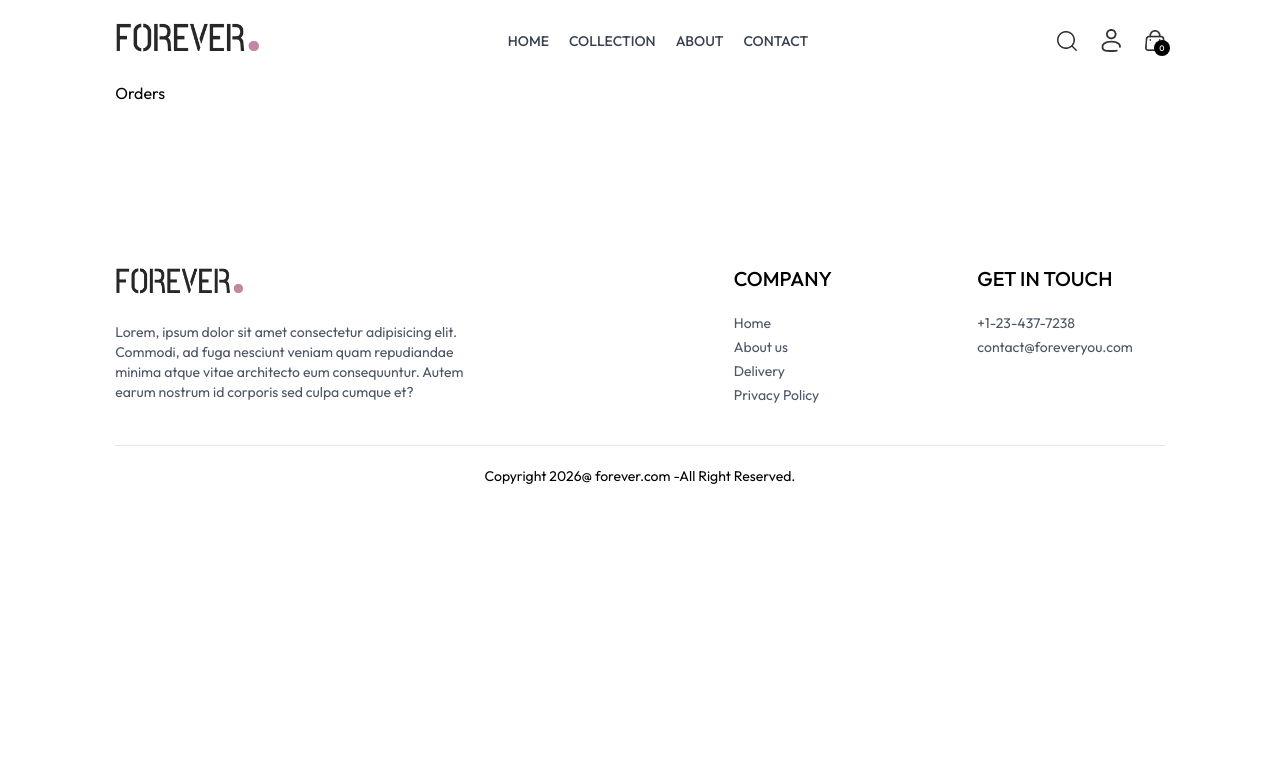
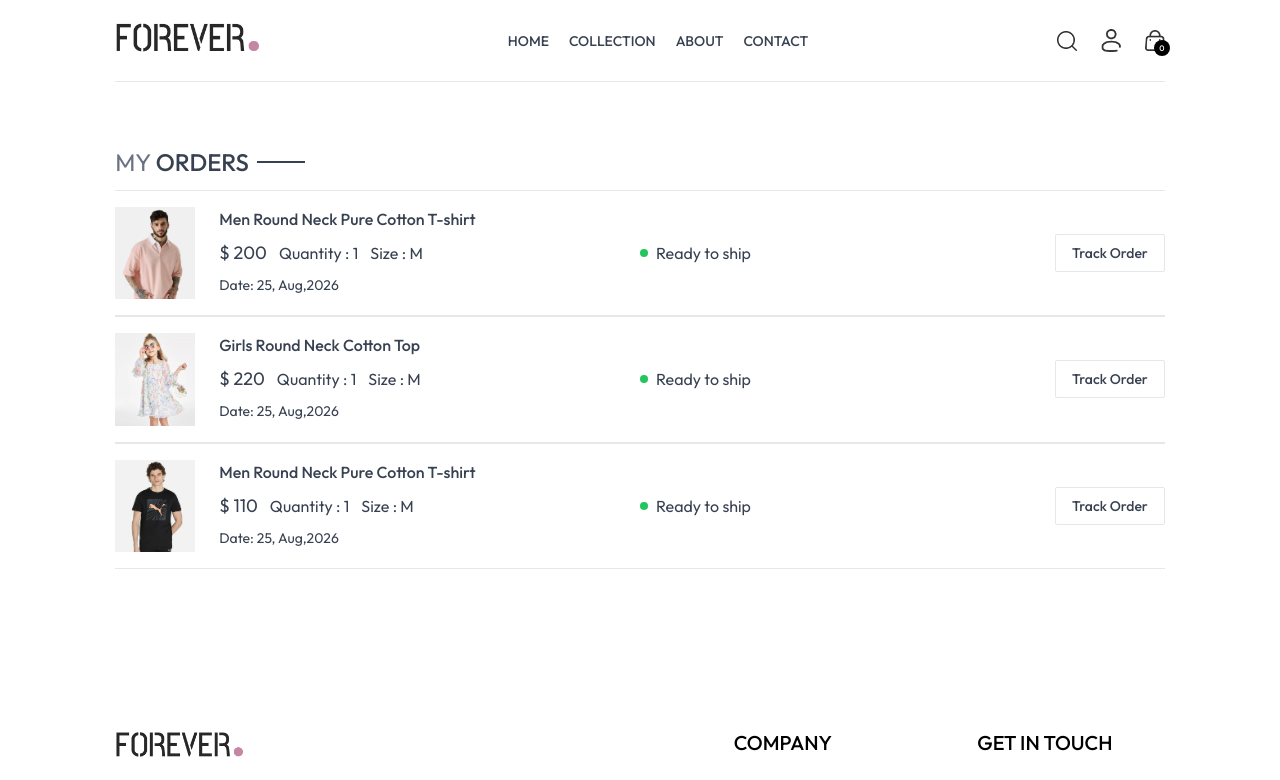
Before and after one commit to Abhinav-Kumar-Bindra21/E-Commerce, a React (Vite) app in the folder frontend/: page /orders in a window 1280 px wide. Shown: the top 780 px of the page. Built offline with nearby package versions, Linux system fonts and the light colour scheme.

Commit message:
Order page ui done

```diff
--- a/frontend/src/pages/Orders.jsx
+++ b/frontend/src/pages/Orders.jsx
@@ -1,7 +1,51 @@
-import React from "react";
+import React, { useContext } from "react";
+import { ShopContext } from "../context/ShopContext";
+import Title from "../components/Title";
 
 const Orders = () => {
-  return <div>Orders</div>;
+  const { currency, products } = useContext(ShopContext);
+  return (
+    <div className="border-t pt-16">
+      <div className="text-2xl">
+        <Title text1={"MY"} text2={"ORDERS"} />
+      </div>
+
+      <div>
+        {products.slice(1, 4).map((item, index) => (
+          <div
+            key={index}
+            className="py-4 border-t border-b text-gray-700 flex flex-col md:flex-row md:items-center md:justify-between gap-4"
+          >
+            <div className="flex items-start gap-6 text-sm">
+              <img src={item.image[0]} className="w-16 sm:w-20" alt="" />
+
+              <div>
+                <p className="sm:text-base font-medium">{item.name}</p>
+                <div className="flex items-center gap-3 mt-2 text-base text-gray-700">
+                  <p className="text-lg">
+                    {currency} {item.price}
+                  </p>
+                  <p>Quantity : 1</p>
+                  <p>Size : M</p>
+                </div>
+                <p className="mt-2">
+                  Date: <span className="text-gray-700">25, Aug,2026</span>
+                </p>
+              </div>
+            </div>
+            <div className="md:w-1/2 flex justify-between">
+              <div className="flex items-center gap-2">
+                <p className="min-w-2 h-2 rounded-full bg-green-500"></p>
+                <p className="text-sm md:text-base">Ready to ship</p>
+              </div>
+
+              <button className="border px-4 py-2 text-sm font-medium rounded-sm">Track Order</button>
+            </div>
+          </div>
+        ))}
+      </div>
+    </div>
+  );
 };
 
 export default Orders;
```
